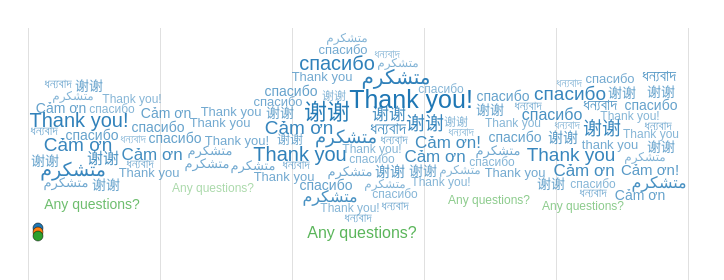
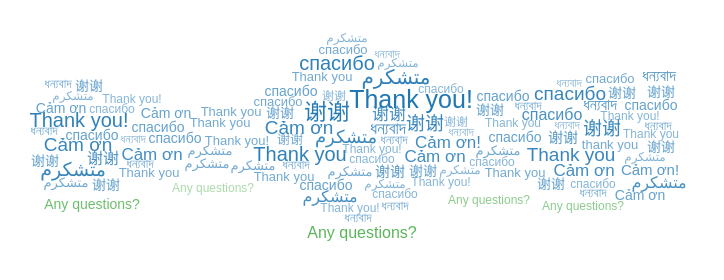
Before and after one commit to huyen-nguyen/cs-dept-research, a plain HTML site: page thankyou.html in a window 1280 px wide. Shown: the top 280 px of the page, 0-724 px from the left. Drawn offline with Linux system fonts and the light colour scheme.

Commit message:
add thank you to front

```diff
--- a/conclusion/index.html
+++ b/thankyou.html
@@ -4,8 +4,8 @@
     <meta charset="UTF-8">
     <meta http-equiv="X-UA-Compatible" content="ie=edge">
     <title>WordStream</title>
-    <script src="../js/d3.v4.min.js"></script>
-    <script src="../js/wordstream.js"></script>
+    <script src="js/d3.v4.min.js"></script>
+    <script src="js/wordstream.js"></script>
 
 </head>
 <body>
@@ -27,6 +27,8 @@
 	d3.json("../data/thanks.json", function (error, data) {
 		console.log(data)
 		wordstream(svg, data, config)
+		d3.select("#legend").remove("*")
+		d3.select("#xGridlinesGroup").remove("*")
 	});
 </script>
 </body>
```
